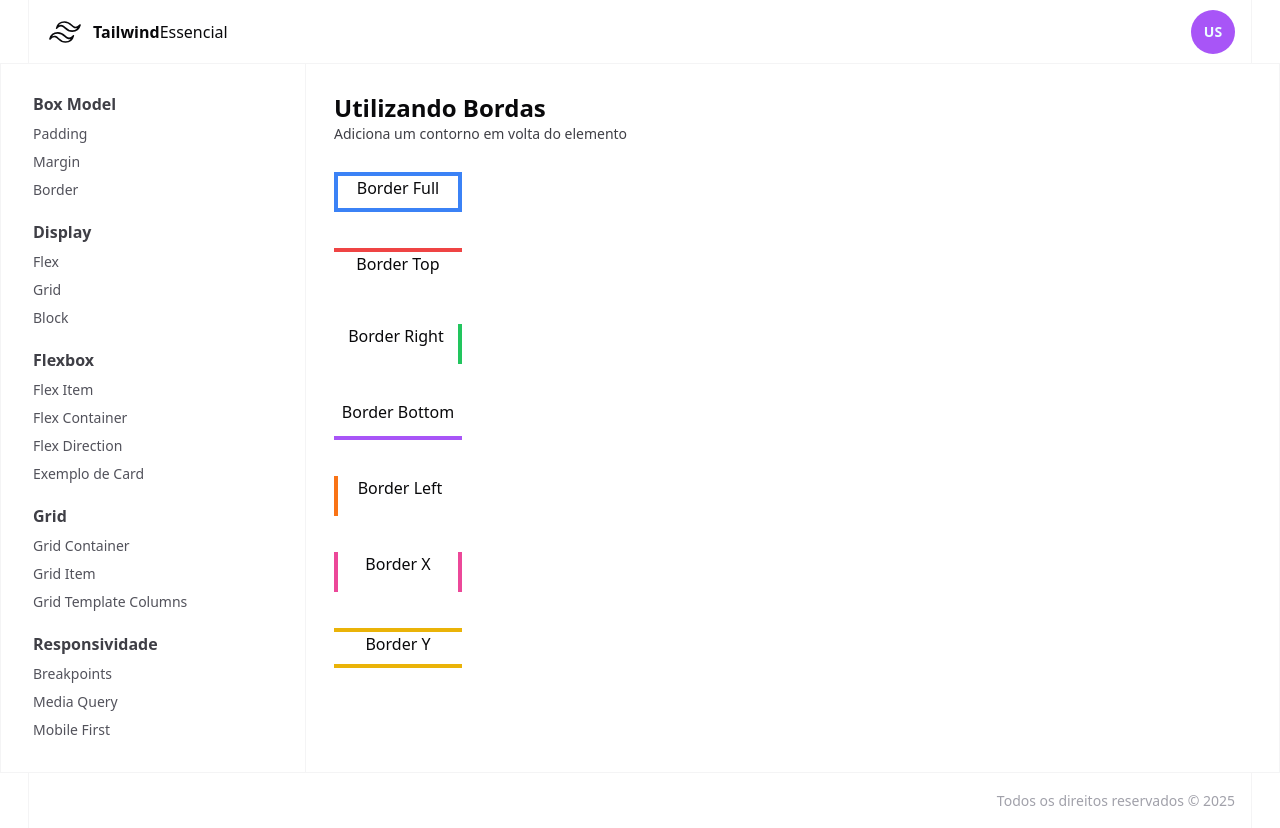
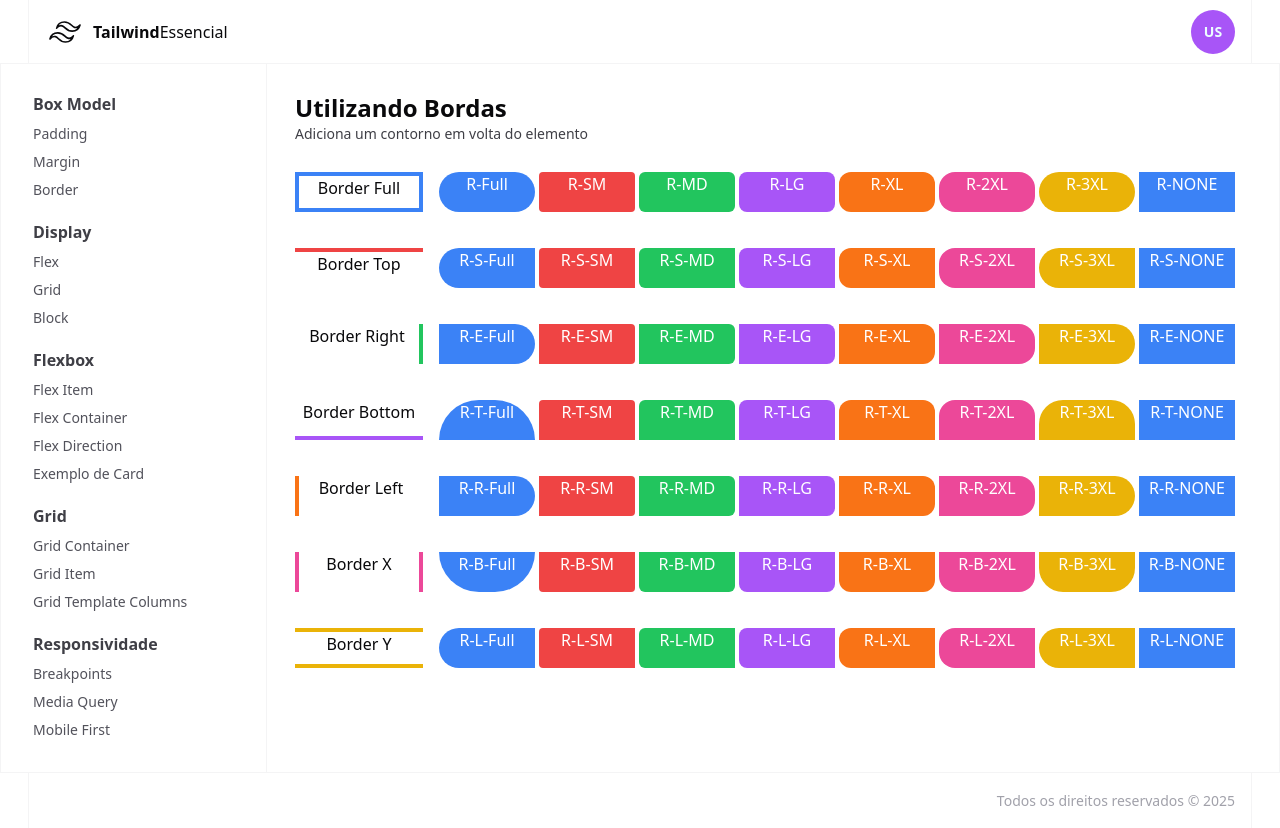
Before and after one commit to davifdev/tailwind-css, a Next.js app: page /box-model/border in a window 1280 px wide. Built offline with nearby package versions, Linux system fonts and the light colour scheme.

Commit message:
border-radius

```diff
--- a/src/app/box-model/border/page.tsx
+++ b/src/app/box-model/border/page.tsx
@@ -5,7 +5,8 @@ export default function PaginaBorder() {
   return (
     <Pagina>
         <Titulo texto='Utilizando Bordas' descricao='Adiciona um contorno em volta do elemento' />
-      <div className='flex flex-col gap-9 py-7'>
+      <div className='flex  py-7 gap-4'>
+          <div className='flex flex-col gap-9'>
             <div className='w-32 h-10 border-blue-500 border-4 text-center'>
               Border Full
             </div>
@@ -28,6 +29,80 @@ export default function PaginaBorder() {
               Border Y
             </div>
           </div>
+
+          <div className="flex flex-col gap-9">
+           <div className='flex gap-1'>
+           <div className='w-24 h-10 bg-blue-500 text-center text-white rounded-full'>R-Full</div>
+           <div className='w-24 h-10 bg-red-500 text-center text-white rounded-sm'>R-SM</div>
+           <div className='w-24 h-10 bg-green-500 text-center text-white rounded-md'>R-MD</div>
+           <div className='w-24 h-10 bg-purple-500 text-center text-white rounded-lg'>R-LG</div>
+           <div className='w-24 h-10 bg-orange-500 text-center text-white rounded-xl'>R-XL</div>
+           <div className='w-24 h-10 bg-pink-500 text-center text-white rounded-2xl'>R-2XL</div>
+           <div className='w-24 h-10 bg-yellow-500 text-center text-white rounded-3xl'>R-3XL</div>
+           <div className='w-24 h-10 bg-blue-500 text-center text-white rounded-none'>R-NONE</div>
+           </div>
+           <div className='flex gap-1'>
+           <div className='w-24 h-10 bg-blue-500 text-center text-white rounded-s-full'>R-S-Full</div>
+           <div className='w-24 h-10 bg-red-500 text-center text-white rounded-s-sm'>R-S-SM</div>
+           <div className='w-24 h-10 bg-green-500 text-center text-white rounded-s-md'>R-S-MD</div>
+           <div className='w-24 h-10 bg-purple-500 text-center text-white rounded-s-lg'>R-S-LG</div>
+           <div className='w-24 h-10 bg-orange-500 text-center text-white rounded-s-xl'>R-S-XL</div>
+           <div className='w-24 h-10 bg-pink-500 text-center text-white rounded-s-2xl'>R-S-2XL</div>
+           <div className='w-24 h-10 bg-yellow-500 text-center text-white rounded-s-3xl'>R-S-3XL</div>
+           <div className='w-24 h-10 bg-blue-500 text-center text-white rounded-s-none'>R-S-NONE</div>
+           </div>
+           <div className='flex gap-1'>
+           <div className='w-24 h-10 bg-blue-500 text-center text-white rounded-e-full'>R-E-Full</div>
+           <div className='w-24 h-10 bg-red-500 text-center text-white rounded-e-sm'>R-E-SM</div>
+           <div className='w-24 h-10 bg-green-500 text-center text-white rounded-e-md'>R-E-MD</div>
+           <div className='w-24 h-10 bg-purple-500 text-center text-white rounded-e-lg'>R-E-LG</div>
+           <div className='w-24 h-10 bg-orange-500 text-center text-white rounded-e-xl'>R-E-XL</div>
+           <div className='w-24 h-10 bg-pink-500 text-center text-white rounded-e-2xl'>R-E-2XL</div>
+           <div className='w-24 h-10 bg-yellow-500 text-center text-white rounded-e-3xl'>R-E-3XL</div>
+           <div className='w-24 h-10 bg-blue-500 text-center text-white rounded-e-none'>R-E-NONE</div>
+           </div>
+           <div className='flex gap-1'>
+           <div className='w-24 h-10 bg-blue-500 text-center text-white rounded-t-full'>R-T-Full</div>
+           <div className='w-24 h-10 bg-red-500 text-center text-white rounded-t-sm'>R-T-SM</div>
+           <div className='w-24 h-10 bg-green-500 text-center text-white rounded-t-md'>R-T-MD</div>
+           <div className='w-24 h-10 bg-purple-500 text-center text-white rounded-t-lg'>R-T-LG</div>
+           <div className='w-24 h-10 bg-orange-500 text-center text-white rounded-t-xl'>R-T-XL</div>
+           <div className='w-24 h-10 bg-pink-500 text-center text-white rounded-t-2xl'>R-T-2XL</div>
+           <div className='w-24 h-10 bg-yellow-500 text-center text-white rounded-t-3xl'>R-T-3XL</div>
+           <div className='w-24 h-10 bg-blue-500 text-center text-white rounded-t-none'>R-T-NONE</div>
+           </div>
+           <div className='flex gap-1'>
+           <div className='w-24 h-10 bg-blue-500 text-center text-white rounded-r-full'>R-R-Full</div>
+           <div className='w-24 h-10 bg-red-500 text-center text-white rounded-r-sm'>R-R-SM</div>
+           <div className='w-24 h-10 bg-green-500 text-center text-white rounded-r-md'>R-R-MD</div>
+           <div className='w-24 h-10 bg-purple-500 text-center text-white rounded-r-lg'>R-R-LG</div>
+           <div className='w-24 h-10 bg-orange-500 text-center text-white rounded-r-xl'>R-R-XL</div>
+           <div className='w-24 h-10 bg-pink-500 text-center text-white rounded-r-2xl'>R-R-2XL</div>
+           <div className='w-24 h-10 bg-yellow-500 text-center text-white rounded-r-3xl'>R-R-3XL</div>
+           <div className='w-24 h-10 bg-blue-500 text-center text-white rounded-r-none'>R-R-NONE</div>
+           </div>
+           <div className='flex gap-1'>
+           <div className='w-24 h-10 bg-blue-500 text-center text-white rounded-b-full'>R-B-Full</div>
+           <div className='w-24 h-10 bg-red-500 text-center text-white rounded-b-sm'>R-B-SM</div>
+           <div className='w-24 h-10 bg-green-500 text-center text-white rounded-b-md'>R-B-MD</div>
+           <div className='w-24 h-10 bg-purple-500 text-center text-white rounded-b-lg'>R-B-LG</div>
+           <div className='w-24 h-10 bg-orange-500 text-center text-white rounded-b-xl'>R-B-XL</div>
+           <div className='w-24 h-10 bg-pink-500 text-center text-white rounded-b-2xl'>R-B-2XL</div>
+           <div className='w-24 h-10 bg-yellow-500 text-center text-white rounded-b-3xl'>R-B-3XL</div>
+           <div className='w-24 h-10 bg-blue-500 text-center text-white rounded-b-none'>R-B-NONE</div>
+           </div>
+           <div className='flex gap-1'>
+           <div className='w-24 h-10 bg-blue-500 text-center text-white rounded-l-full'>R-L-Full</div>
+           <div className='w-24 h-10 bg-red-500 text-center text-white rounded-l-sm'>R-L-SM</div>
+           <div className='w-24 h-10 bg-green-500 text-center text-white rounded-l-md'>R-L-MD</div>
+           <div className='w-24 h-10 bg-purple-500 text-center text-white rounded-l-lg'>R-L-LG</div>
+           <div className='w-24 h-10 bg-orange-500 text-center text-white rounded-l-xl'>R-L-XL</div>
+           <div className='w-24 h-10 bg-pink-500 text-center text-white rounded-l-2xl'>R-L-2XL</div>
+           <div className='w-24 h-10 bg-yellow-500 text-center text-white rounded-l-3xl'>R-L-3XL</div>
+           <div className='w-24 h-10 bg-blue-500 text-center text-white rounded-l-none'>R-L-NONE</div>
+           </div>
+          </div>
+      </div>
     </Pagina>
   );
 }
```
Lines whose indentation alone changed are shown as unchanged.
